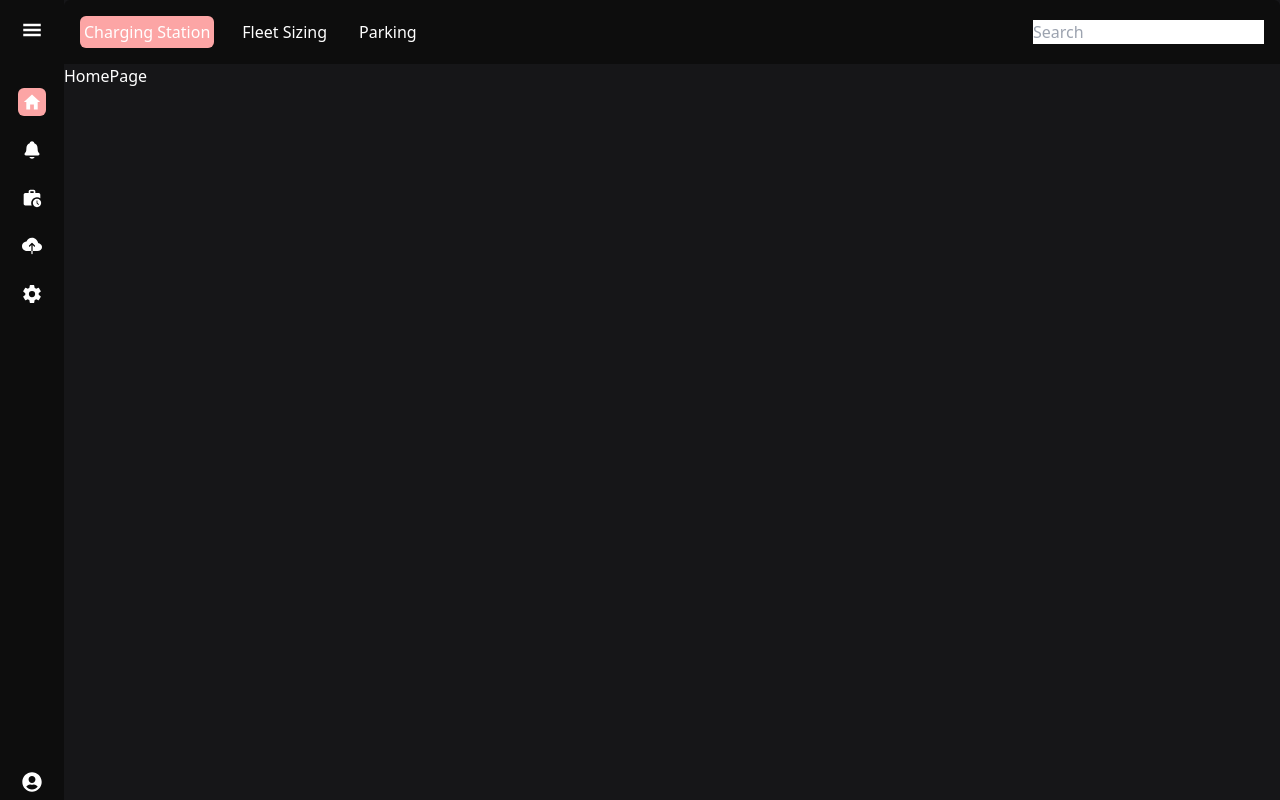
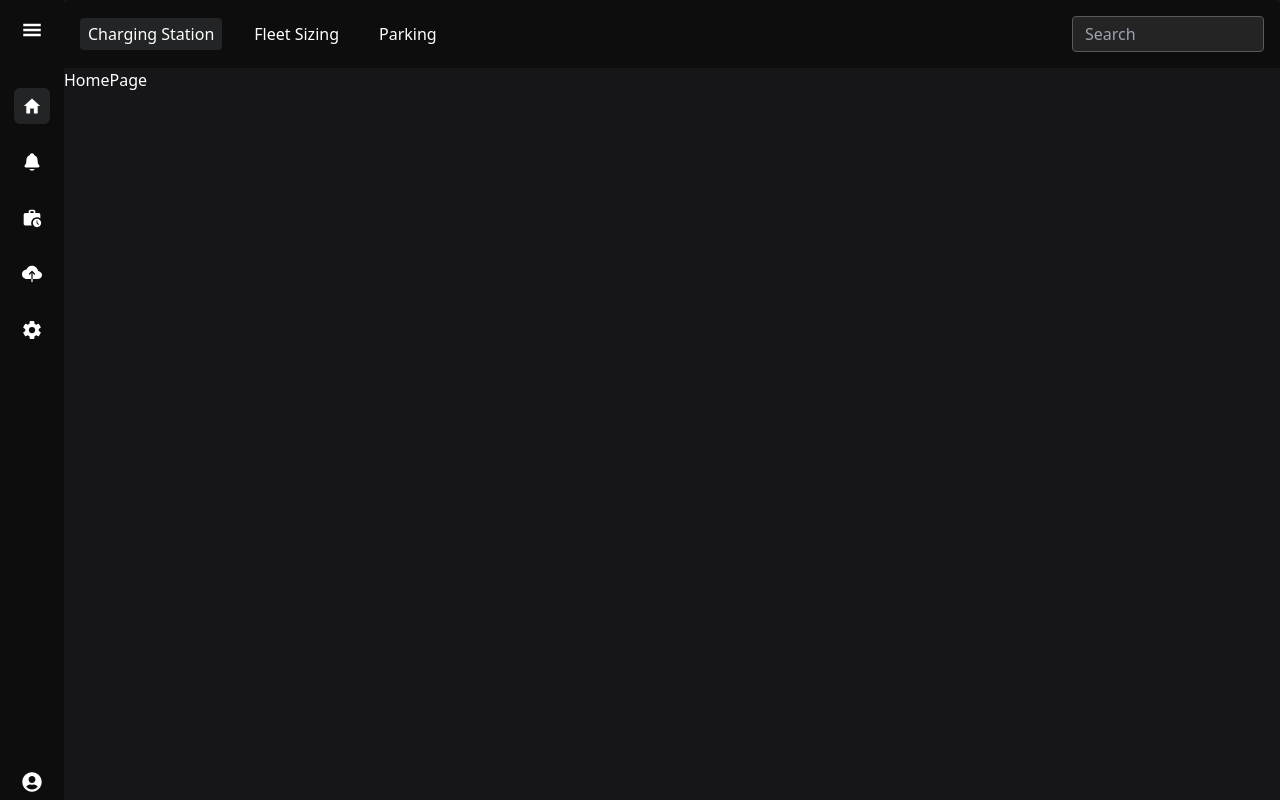
Before and after one commit to vickydarlinn/answersai_assignment, a React (Vite) app: page / in a window 1280 px wide. Built offline with nearby package versions, Linux system fonts and the light colour scheme.

Commit message:
make reusable input component and fix makeup of active links

```diff
--- a/src/components/Header.tsx
+++ b/src/components/Header.tsx
@@ -1,4 +1,5 @@
 import { NavLink } from "react-router-dom";
+import TextInput from "./TextInput";
 
 const Header = () => {
   return (
@@ -8,8 +9,8 @@ const Header = () => {
           <NavLink
             to={tab.url}
             className={({ isActive }) =>
-              `cursor-pointer p-1  ${
-                isActive ? "bg-red-300 rounded-md text-foreground" : ""
+              `cursor-pointer py-1 px-2  ${
+                isActive ? "bg-card rounded text-foreground" : ""
               }`
             }
           >
@@ -17,7 +18,7 @@ const Header = () => {
           </NavLink>
         ))}
       </div>
-      <input type="text" placeholder="Search" />
+      <TextInput placeholder="Search" className="max-w-48" />
     </div>
   );
 };
--- a/src/components/Sidebar.tsx
+++ b/src/components/Sidebar.tsx
@@ -16,8 +16,8 @@ const Sidebar = () => {
           <NavLink
             to={nav.url}
             className={({ isActive }) =>
-              `cursor-pointer p-1  ${
-                isActive ? "bg-red-300 rounded-md text-foreground" : ""
+              `cursor-pointer p-2  ${
+                isActive ? "bg-card rounded-md text-foreground" : ""
               }`
             }
           >
--- /dev/null
+++ b/src/components/TextInput.tsx
@@ -0,0 +1,16 @@
+import React from "react";
+
+interface InputProps extends React.InputHTMLAttributes<HTMLInputElement> {
+  className?: string;
+}
+
+const TextInput: React.FC<InputProps> = ({ className = "", ...props }) => {
+  const textInputClasses = `
+    rounded bg-primary border border-border text-primary-foreground hover:bg-primary/90 px-3 py-1 focus:outline-none w-full h-9
+    ${className}
+  `;
+
+  return <input type="text" className={textInputClasses} {...props} />;
+};
+
+export default TextInput;
--- a/src/index.css
+++ b/src/index.css
@@ -8,29 +8,14 @@
     --foreground: 0, 0%, 100%, 1;
     --sidebar-background: 0, 0%, 5%;
     --sidebar-foreground: 0, 0%, 100%, 1;
-
-    /* --card: 240 10% 3.9%;
-    --card-foreground: 0 0% 98%;
-    --popover: 240 10% 3.9%;
-    --popover-foreground: 0 0% 98%;
-    --primary: 0 0% 98%;
-    --primary-foreground: 240 5.9% 10%;
-    --secondary: 240 3.7% 15.9%;
-    --secondary-foreground: 0 0% 98%;
-    --muted: 240 3.7% 15.9%;
-    --muted-foreground: 240 5% 64.9%;
-    --accent: 240 3.7% 15.9%;
-    --accent-foreground: 0 0% 98%;
-    --destructive: 0 62.8% 30.6%;
-    --destructive-foreground: 0 0% 98%;
-    --border: 240 3.7% 15.9%;
-    --input: 240 3.7% 15.9%;
-    --ring: 240 4.9% 83.9%;
-    --chart-1: 220 70% 50%;
-    --chart-2: 160 60% 45%;
-    --chart-3: 30 80% 55%;
-    --chart-4: 280 65% 60%;
-    --chart-5: 340 75% 55%; */
+    --primary-foreground: 0, 0%, 100%;
+    --primary: 0 0% 14%;
+    --border: 0, 0%, 35%, 1;
+    --secondary-border: 77, 73%, 68%, 1;
+    --secondary-foreground: 77, 100%, 75%, 0.99;
+    --secondary-background: 80, 6%, 10%;
+    --card-background: 210, 3%, 14%;
+    --card-foreground: 0, 0%, 73%, 1;
   }
 }
 
--- a/tailwind.config.js
+++ b/tailwind.config.js
@@ -7,11 +7,29 @@ module.exports = {
       colors: {
         background: "hsl(var(--background))",
         foreground: "hsl(var(--foreground))",
-
         sidebar: {
           DEFAULT: "hsl(var(--sidebar-background))",
           foreground: "hsl(var(--sidebar-foreground))",
         },
+        primary: {
+          DEFAULT: "hsl(var(--primary))",
+          foreground: "hsl(var(--primary-foreground))",
+        },
+        secondary: {
+          DEFAULT: "hsl(var(--secondary))",
+          foreground: "hsl(var(--secondary-foreground))",
+        },
+        border: {
+          DEFAULT: "hsl(var(--border))",
+          secondary: "hsl(var(--border-secondary))",
+        },
+        card: {
+          DEFAULT: "hsl(var(--card-background))",
+          foreground: "hsl(var(--card-foreground))",
+        },
+      },
+      fontSize: {
+        "3.5xl": "2rem",
       },
     },
   },
```
